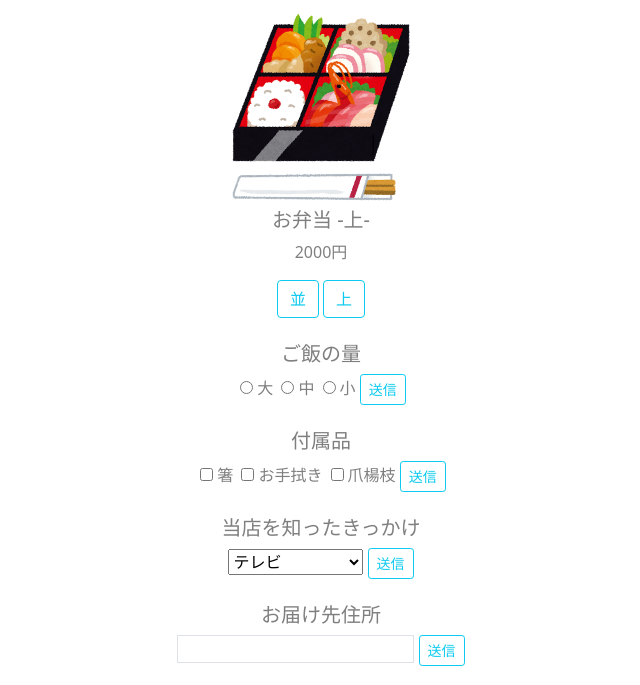
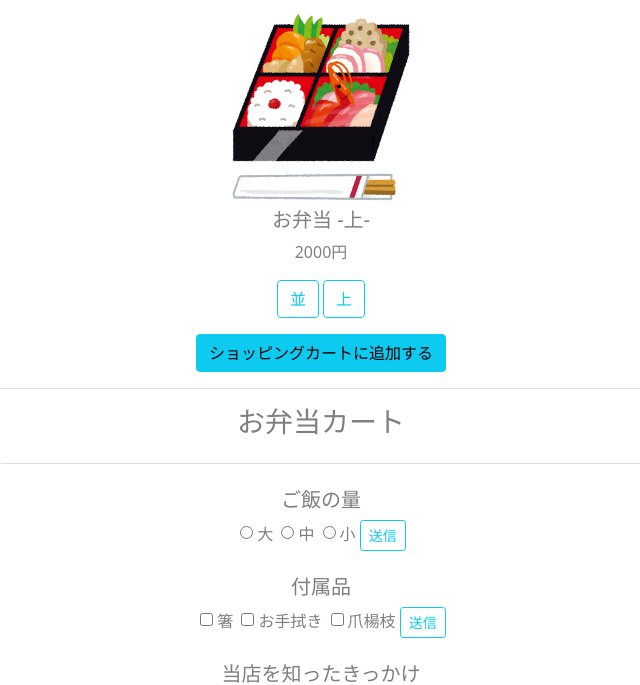
Before and after one commit to DaisukeMaruyama/javascript_study, a website: page bento/index.html in a window 1280 px wide. Shown: the part 121-806 px from the top of the page, without its empty margins (319-959 px from the left). Drawn offline with nearby package versions, Linux system fonts and the light colour scheme.

Commit message:
カート追加ボタン、カートレイアウト一覧作成

```diff
--- a/bento/index.html
+++ b/bento/index.html
@@ -28,6 +28,19 @@
       <button id="jyou" type="button" class="btn btn-outline-info">上</button>
     </div>
 
+    <!--ショッピングカート追加ボタン-->
+    <div class="mt-3">
+      <button id="cartComfirm" type="button" class="btn btn-info">ショッピングカートに追加する</button>
+    </div>
+
+    <hr class="w-50 my-y mx-auto">
+
+    <div>
+      <h3>お弁当カート</h3>
+      <ul id="cartList" class="list-group"></ul>
+    </div>
+
+    <hr class="w-50 my-y mx-auto">
 
     <!--ラジオボタン-->
     <div class="mt-4">
```
